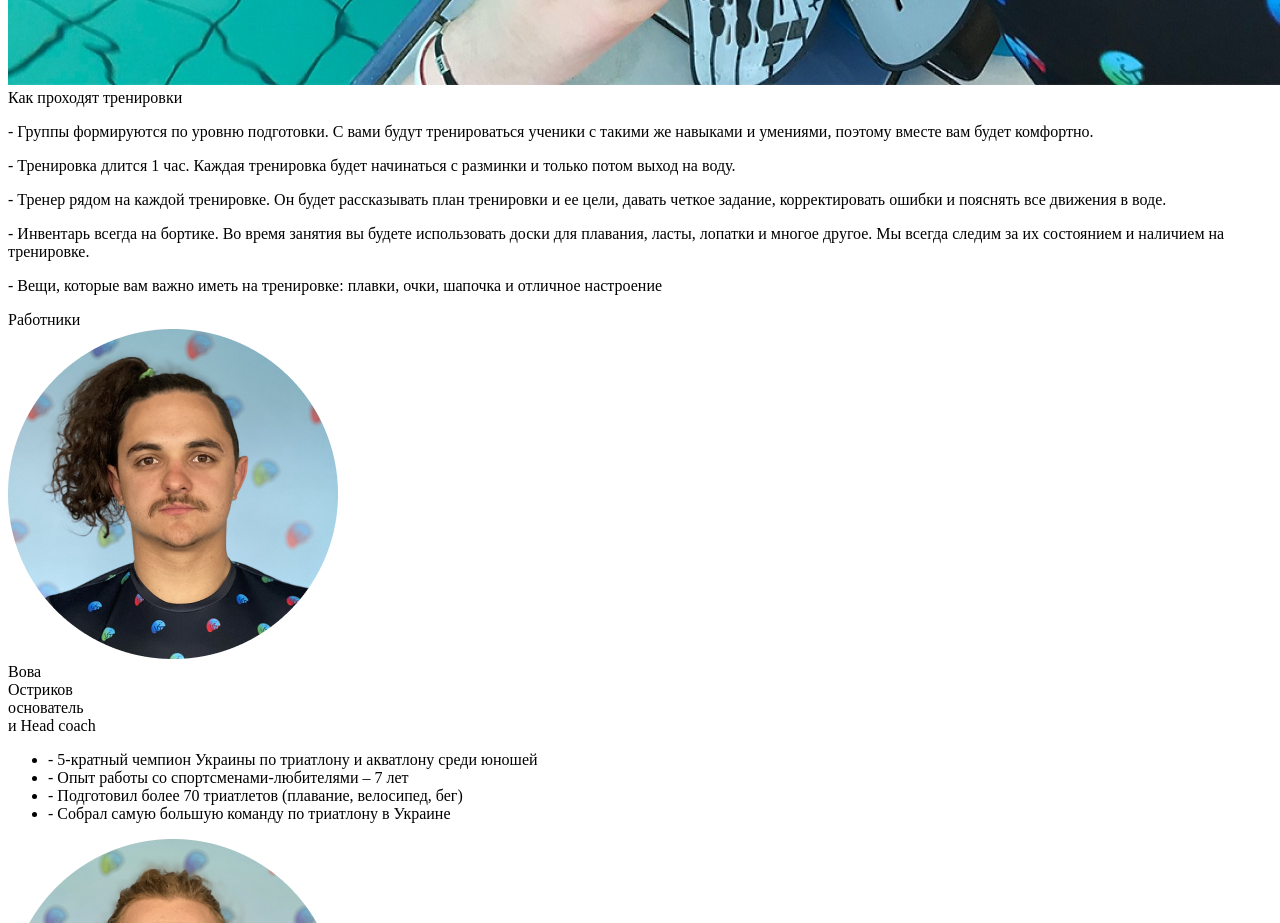
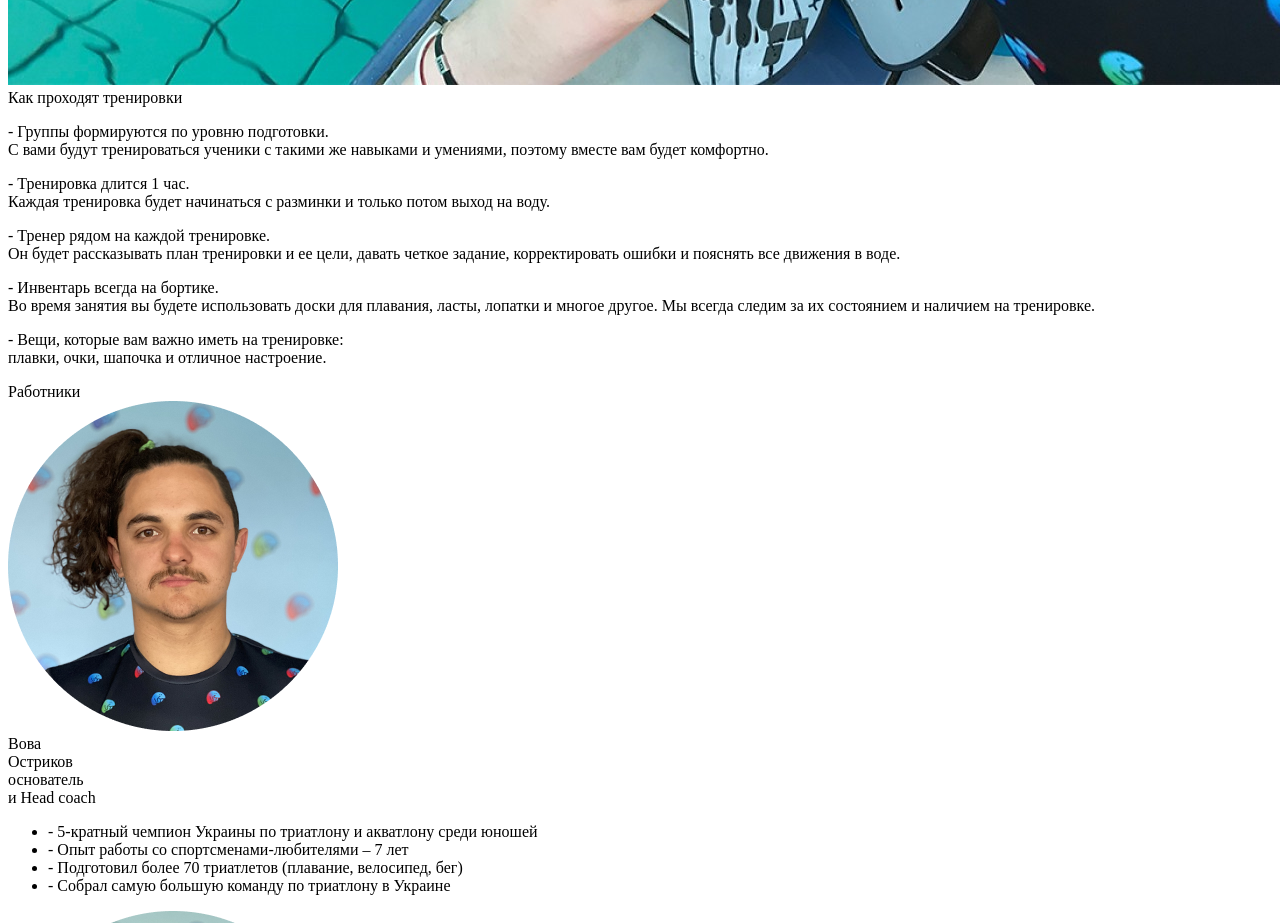
Before and after one commit to KonstantinPererva/lamanteam, a website: page src/index.html in a window 1280 px wide. Shown: the part 6680-7603 px from the top of the page. Drawn offline with Linux system fonts and the light colour scheme; a web font is replaced by a local one.

Commit message:
31610 Правка текста на странице №4

```diff
--- a/src/assets/scss/utils/base.scss
+++ b/src/assets/scss/utils/base.scss
@@ -58,3 +58,7 @@ a, button {
     outline: none;
   }
 }
+
+.text-fwn {
+  font-weight: normal;
+}
--- a/src/index.html
+++ b/src/index.html
@@ -424,11 +424,21 @@
                                 </div>
 
                                 <div class="section-box-descr">
-                                    <p>- Группы формируются по уровню подготовки. С вами будут тренироваться ученики с такими же навыками и умениями, поэтому вместе вам будет комфортно.</p>
-                                    <p>- Тренировка длится 1 час. Каждая тренировка будет начинаться с разминки и только потом выход на воду.</p>
-                                    <p>- Тренер рядом на каждой тренировке. Он будет рассказывать план тренировки и ее цели, давать четкое задание, корректировать ошибки и пояснять все движения в воде.</p>
-                                    <p>- Инвентарь всегда на бортике. Во время занятия вы будете использовать доски для плавания, ласты, лопатки и многое другое. Мы всегда следим за их состоянием и наличием на тренировке.</p>
-                                    <p>- Вещи, которые вам важно иметь на тренировке: плавки, очки, шапочка и отличное настроение</p>
+                                    <p>- Группы формируются по уровню подготовки.<br />
+                                        <span class="text-fwn">С вами будут тренироваться ученики с такими же навыками и умениями, поэтому вместе вам будет комфортно.</span>
+                                    </p>
+                                    <p>- Тренировка длится 1 час.<br />
+                                        <span class="text-fwn">Каждая тренировка будет начинаться с разминки и только потом выход на воду.</span>
+                                    </p>
+                                    <p>- Тренер рядом на каждой тренировке.<br />
+                                        <span class="text-fwn">Он будет рассказывать план тренировки и ее цели, давать четкое задание, корректировать ошибки и пояснять все движения в воде.</span>
+                                    </p>
+                                    <p>- Инвентарь всегда на бортике.<br />
+                                        <span class="text-fwn">Во время занятия вы будете использовать доски для плавания, ласты, лопатки и многое другое. Мы всегда следим за их состоянием и наличием на тренировке.</span>
+                                    </p>
+                                    <p>- Вещи, которые вам важно иметь на тренировке:<br />
+                                        <span class="text-fwn">плавки, очки, шапочка и отличное настроение.</span>
+                                    </p>
                                 </div>
                             </div>
                         </div>
```
